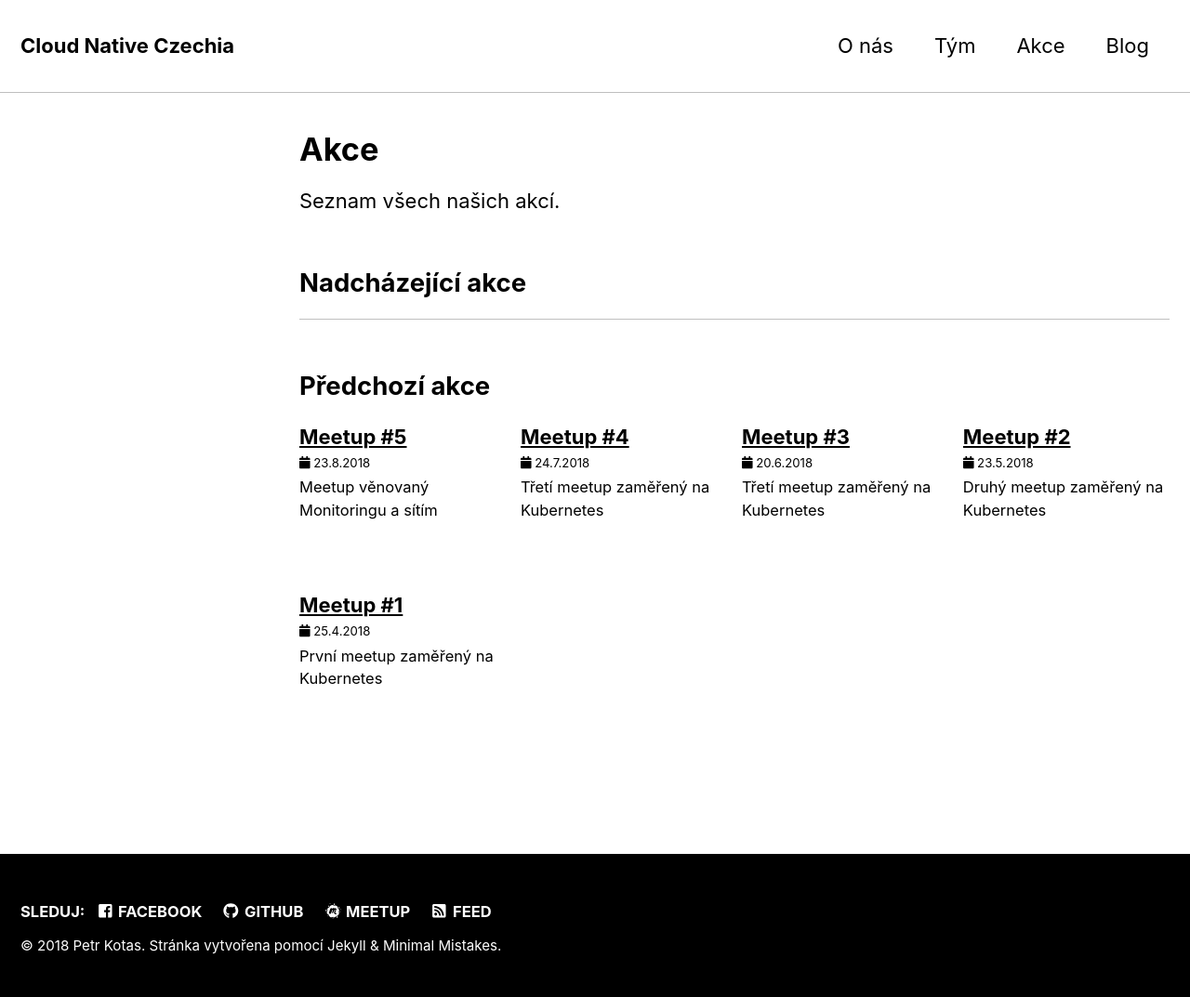
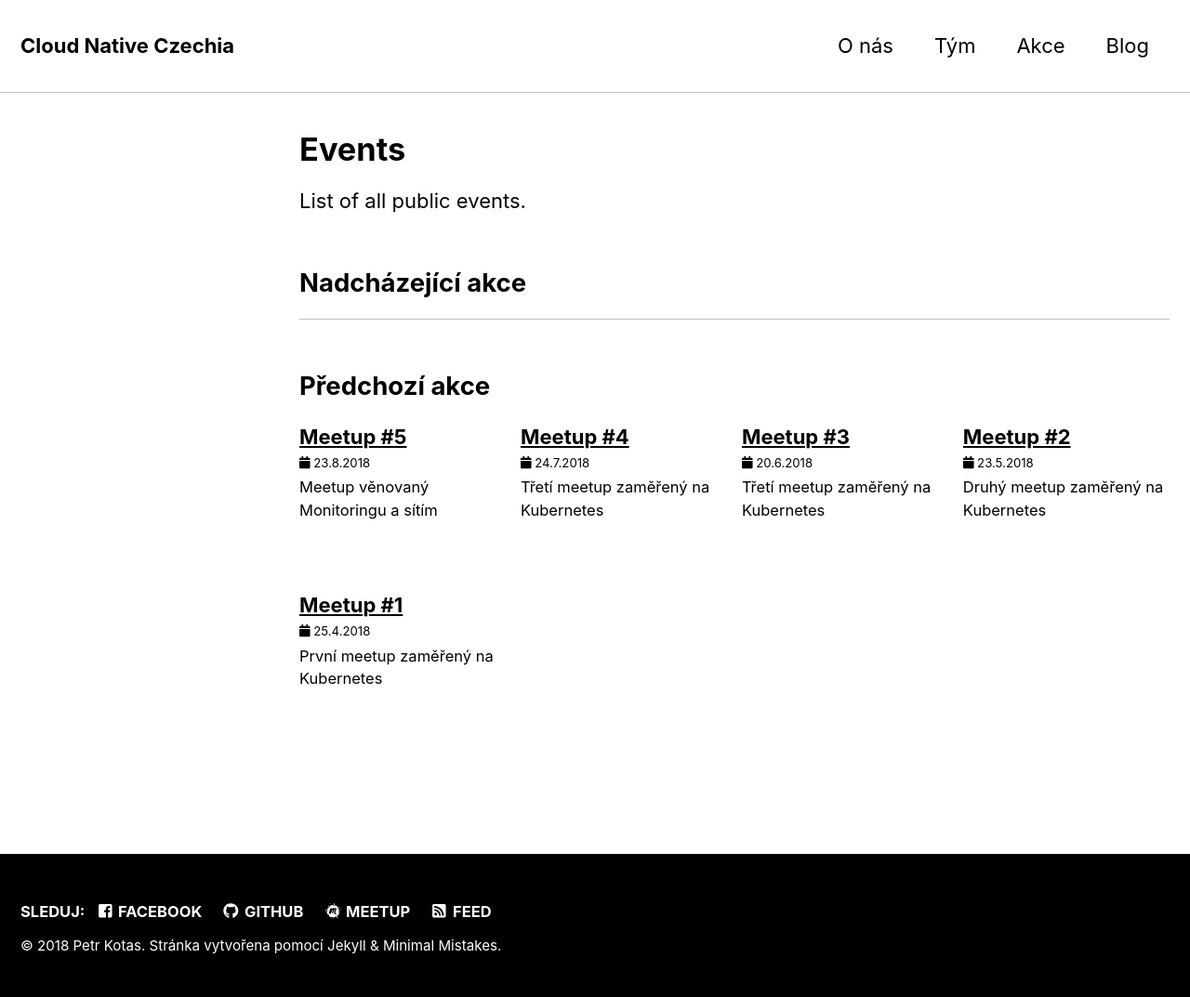
Before and after one commit to petomalina/cloudnativecz.github.io, a Jekyll site: the page built from _pages/events_archive.md, in a window 1280 px wide. Shown: the whole page at 93% size. Built offline with Jekyll 4.4.1, drawn with Linux system fonts in a browser that asks for light colours; nearby versions of some CDN libraries.

Commit message:
Translation of events page

```diff
--- a/_pages/events_archive.md
+++ b/_pages/events_archive.md
@@ -1,9 +1,9 @@
 ---
-title: Akce
+title: Events
 layout: event-collection
 permalink: /events/
 collection: events
 entries_layout: grid
 classes: wide
 ---
-Seznam všech našich akcí.
+List of all public events.
```
